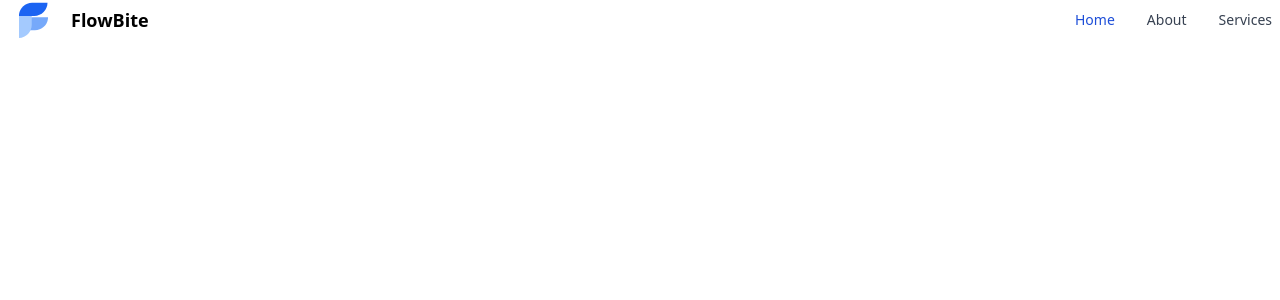
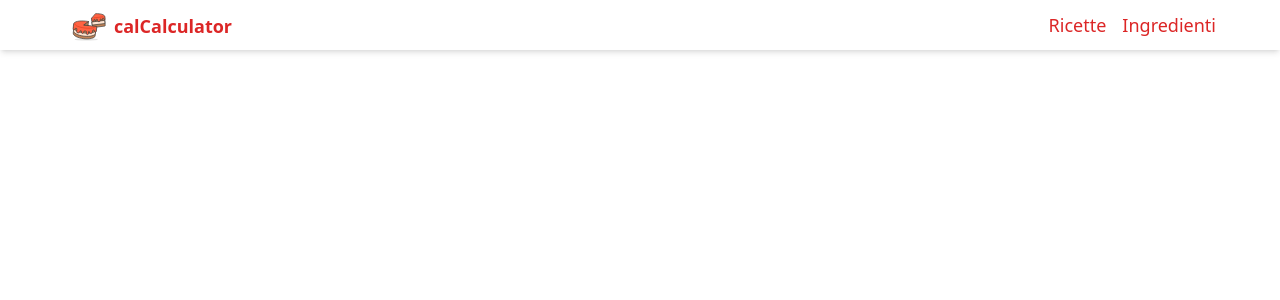
Before and after one commit to pietro-giordano/calCalculator_nuxt, a Nuxt app: page / in a window 1280 px wide. Shown: the top 300 px of the page. Built offline with nearby package versions, Linux system fonts and the light colour scheme.

Commit message:
navbar e layout sistemato

```diff
--- a/app.vue
+++ b/app.vue
@@ -1,5 +1,7 @@
 <template>
       <div>
-            <Navbar />
+            <NuxtLayout>
+                  <NuxtPage />
+            </NuxtLayout>
       </div>
 </template>
--- a/components/navbar.client.vue
+++ b/components/navbar.client.vue
@@ -1,71 +1,55 @@
 <template>
-      <nav class="border-gray-200 mb-10">
-            <div class="w-full mx-auto">
-                  <div class="mx-2 flex flex-wrap items-center justify-between">
-                        <a href="#" class="flex">
-                              <svg class="h-10 mr-3" width="51" height="70" viewBox="0 0 51 70" fill="none"
-                                    xmlns="http://www.w3.org/2000/svg">
-                                    <g clip-path="url(#clip0)">
-                                          <path d="M1 53H27.9022C40.6587 53 51 42.7025 51 30H24.0978C11.3412 30 1 40.2975 1 53Z"
-                                                fill="#76A9FA"></path>
-                                          <path d="M-0.876544 32.1644L-0.876544 66.411C11.9849 66.411 22.4111 55.9847 22.4111 43.1233L22.4111 8.87674C10.1196 8.98051 0.518714 19.5571 -0.876544 32.1644Z"
-                                                fill="#A4CAFE"></path>
-                                          <path d="M50 5H23.0978C10.3413 5 0 15.2975 0 28H26.9022C39.6588 28 50 17.7025 50 5Z"
-                                                fill="#1C64F2"></path>
-                                    </g>
-                                    <defs>
-                                          <clipPath id="clip0">
-                                                <rect width="51" height="70" fill="white"></rect>
-                                          </clipPath>
-                                    </defs>
-                              </svg>
-                              <span class="self-center text-lg font-semibold whitespace-nowrap">FlowBite</span>
-                        </a>
-                        <div class="flex md:hidden md:order-2">
-                              <button data-collapse-toggle="mobile-menu-3" type="button"
-                                    class="md:hidden text-gray-400 hover:text-gray-900 focus:outline-none focus:ring-2 focus:ring-blue-300 rounded-lg inline-flex items-center justify-center"
-                                    aria-controls="mobile-menu-3" aria-expanded="false">
-                                    <span class="sr-only">Open main menu</span>
-                                    <svg class="w-6 h-6" fill="currentColor" viewBox="0 0 20 20"
-                                          xmlns="http://www.w3.org/2000/svg">
-                                          <path fill-rule="evenodd"
-                                                d="M3 5a1 1 0 011-1h12a1 1 0 110 2H4a1 1 0 01-1-1zM3 10a1 1 0 011-1h12a1 1 0 110 2H4a1 1 0 01-1-1zM3 15a1 1 0 011-1h12a1 1 0 110 2H4a1 1 0 01-1-1z"
-                                                clip-rule="evenodd"></path>
-                                    </svg>
-                                    <svg class="hidden w-6 h-6" fill="currentColor" viewBox="0 0 20 20"
-                                          xmlns="http://www.w3.org/2000/svg">
-                                          <path fill-rule="evenodd"
-                                                d="M4.293 4.293a1 1 0 011.414 0L10 8.586l4.293-4.293a1 1 0 111.414 1.414L11.414 10l4.293 4.293a1 1 0 01-1.414 1.414L10 11.414l-4.293 4.293a1 1 0 01-1.414-1.414L8.586 10 4.293 5.707a1 1 0 010-1.414z"
-                                                clip-rule="evenodd"></path>
-                                    </svg>
-                              </button>
-                        </div>
-                        <div class="hidden md:flex justify-between items-end w-full md:w-auto md:order-1" id="mobile-menu-3">
-                              <ul class="flex-col md:flex-row flex md:space-x-8 mt-4 md:mt-0 md:text-sm md:font-medium">
-                                    <li>
-                                          <a href="#"
-                                                class="bg-blue-700 md:bg-transparent text-white block pl-3 pr-4 py-2 md:text-blue-700 md:p-0 rounded"
-                                                aria-current="page">Home</a>
-                                    </li>
-                                    <li>
-                                          <a href="#"
-                                                class="text-gray-700 hover:bg-gray-50 border-b border-gray-100 md:hover:bg-transparent md:border-0 block pl-3 pr-4 py-2 md:hover:text-blue-700 md:p-0">About</a>
-                                    </li>
-                                    <li>
-                                          <a href="#"
-                                                class="text-gray-700 hover:bg-gray-50 border-b border-gray-100 md:hover:bg-transparent md:border-0 block pl-3 pr-4 py-2 md:hover:text-blue-700 md:p-0">Services</a>
-                                    </li>
-                              </ul>
-                        </div>
-                  </div>
+      <nav class="lg:px-16 px-6 bg-white shadow-md flex flex-wrap items-center lg:py-0 py-2">
+            <div class="flex-1 flex justify-between items-center">
+                  <a href="/" class="flex text-lg font-semibold">
+                        <img src="../public/559birthdaycake3_100233.svg" width="50" height="50" class="p-2"
+                              alt="Rz Codes Logo" />
+                        <div class="mt-3 text-red-600">calCalculator</div>
+                  </a>
+            </div>
+            <label for="menu-toggle" class="cursor-pointer lg:hidden block">
+                  <svg class="fill-current text-gray-900" xmlns="http://www.w3.org/2000/svg" width="20" height="20"
+                        viewBox="0 0 20 20">
+                        <title>menu</title>
+                        <path d="M0 3h20v2H0V3zm0 6h20v2H0V9zm0 6h20v2H0v-2z"></path>
+                  </svg>
+            </label>
+            <input class="hidden" type="checkbox" id="menu-toggle" />
+            <div class="hidden lg:flex lg:items-center lg:w-auto w-full" id="menu">
+                  <nav>
+                        <ul class="text-xl text-center items-center gap-x-5 pt-4 md:gap-x-4 lg:text-lg lg:flex  lg:pt-0">
+                              <li v-for="link in navbar" class="py-2 lg:py-0 ">
+                                    <a class="text-red-600 hover:pb-4 hover:border-b-4 hover:border-yellow-400"
+                                          :href=link.linkTo>
+                                          {{ link.text }}
+                                    </a>
+                              </li>
+                        </ul>
+                  </nav>
             </div>
       </nav>
 </template>
 
 <script lang="ts" setup>
-
+interface NavLink {
+      text: string,
+      linkTo: string
+}
+const navbar: NavLink[] = [
+      {
+            text: 'Ricette',
+            linkTo: '#'
+      }, {
+            text: 'Ingredienti',
+            linkTo: '#'
+      },
+]
 </script>
 
 
 
-<style></style>
+<style>
+#menu-toggle:checked+#menu {
+      display: block;
+}
+</style>
--- /dev/null
+++ b/layouts/default.vue
@@ -0,0 +1,14 @@
+<template>
+      <div>
+            <Navbar />
+            <slot />
+      </div>
+</template>
+
+<script lang="ts" setup>
+
+</script>
+
+
+
+<style></style>
```
Also changed, not shown: public/559birthdaycake3_100233.svg (added).
